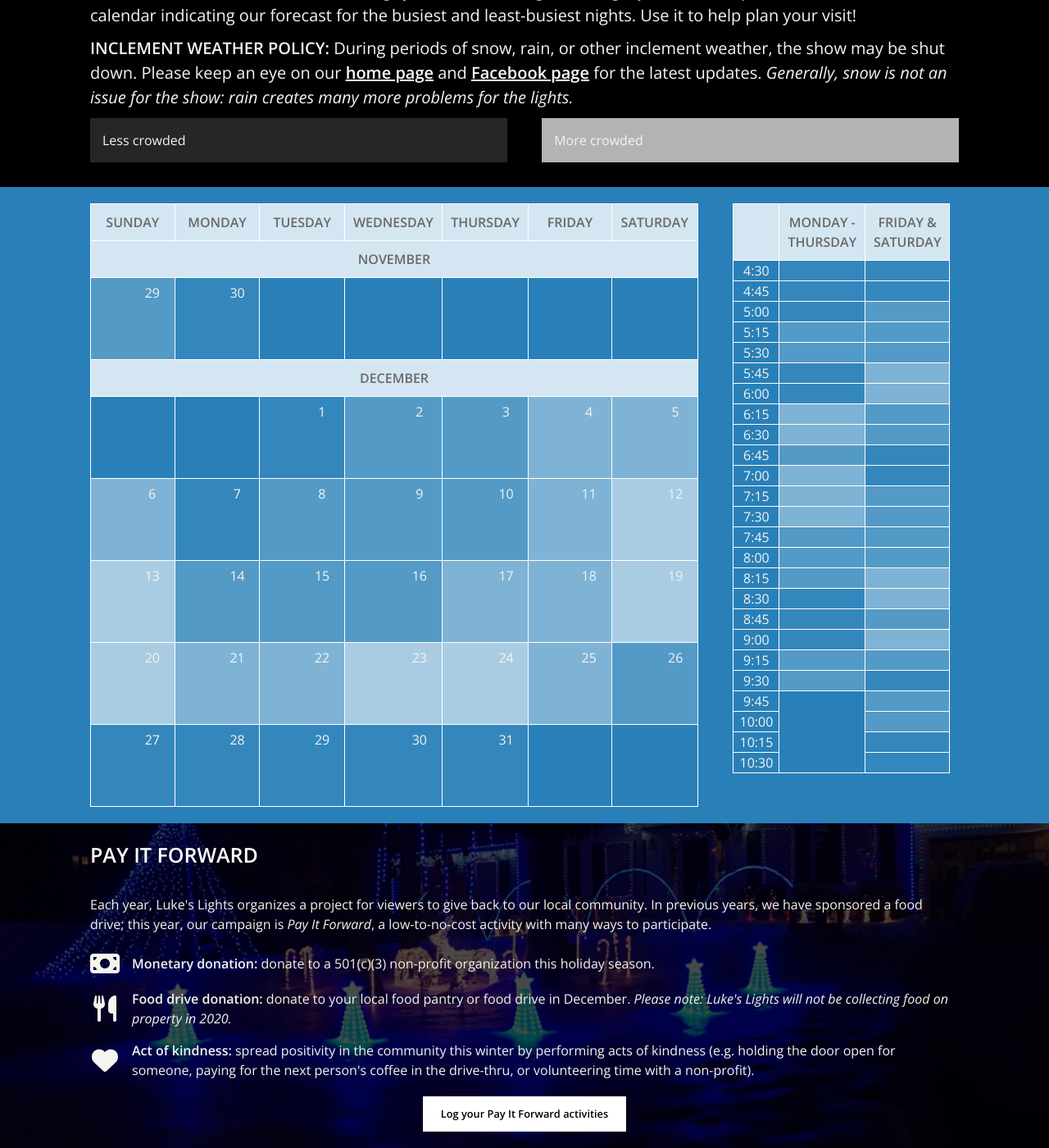
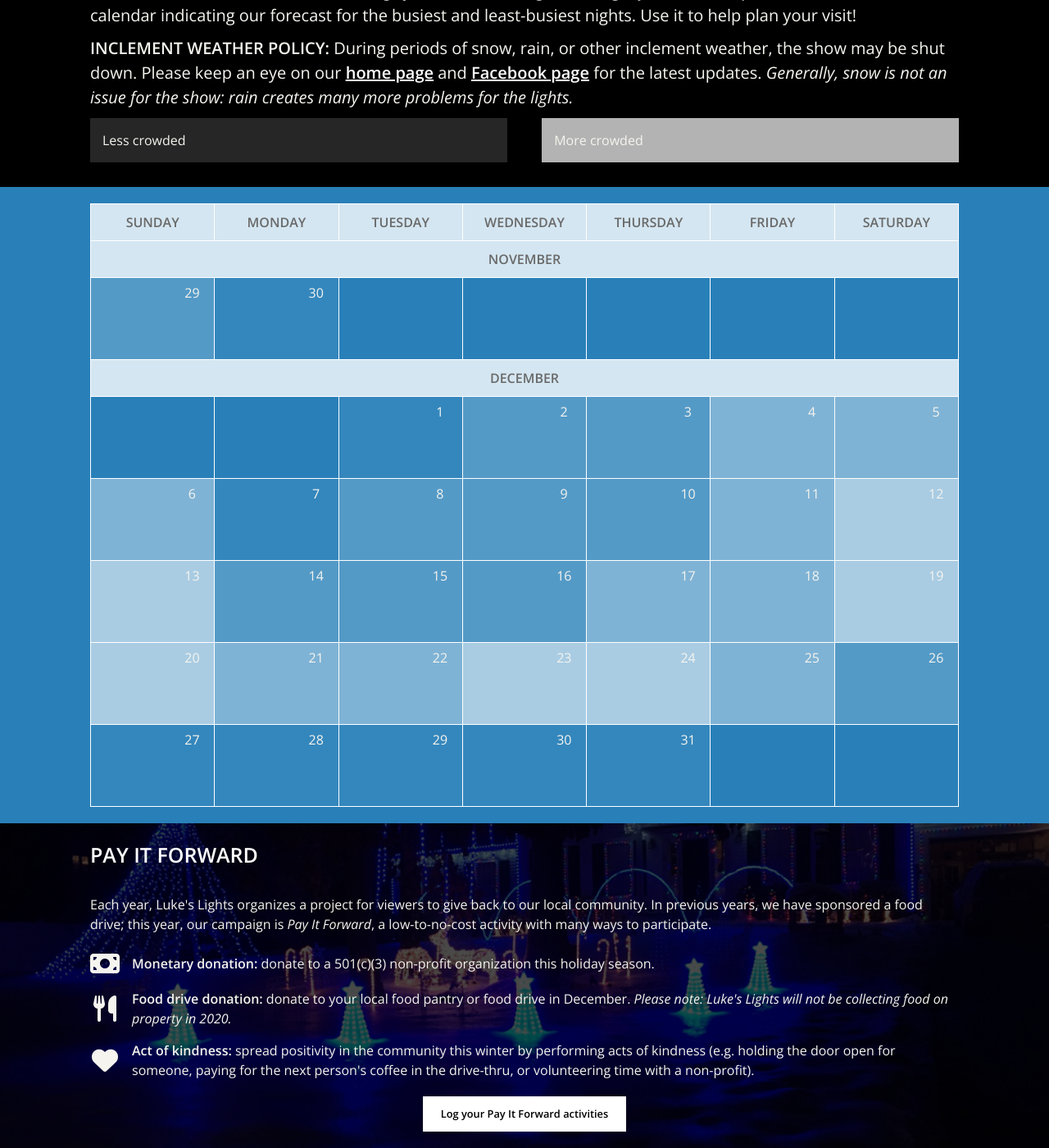
Before and after one commit to ldobson98/lukeslights, a Jekyll site: the page built from dates.html, in a window 1280 px wide and 1400 px high, scrolled down 702 px. Shown: the whole window at 82% size. Built offline with Jekyll 4.4.1, drawn with Linux system fonts in a browser that asks for light colours; nearby versions of some CDN libraries.

Commit message:
remove times table

```diff
--- a/dates.html
+++ b/dates.html
@@ -39,7 +39,8 @@ title: Information
 </div>
 <div class="donations calendar">
 	<div class="wrap">
-	<div class="col1of2 weighted" style="margin-top:auto;margin-bottom: auto;height:auto">
+	<!-- <div class="col1of2 weighted" style="margin-top:auto;margin-bottom: auto;height:auto"> -->
+	<div style="margin-top:auto;margin-bottom: auto;height:auto">
 		<table class="calendar">
 			<tbody>
 				<!-- <tr>
@@ -126,7 +127,7 @@ title: Information
 			</tbody>
 		</table>
 	</div>
-	<div class="col1of2 last-col weighted times">
+	<!-- <div class="col1of2 last-col weighted times">
 		<table>
 			<tbody>
 				<tr>
@@ -241,14 +242,14 @@ title: Information
 				</tr>
 				<tr>
 					<td>9:45</td>
-					<td rowspan="4" class="step"></td>
+					<td rowspan="2" class="step"></td>
 					<td class="step2"></td>
 				</tr>
 				<tr>
 					<td>10:00</td>
 					<td class="step2"></td>
 				</tr>
-				<tr>
+ 				<tr>
 					<td>10:15</td>
 					<td class="step1"></td>
 				</tr>
@@ -258,7 +259,7 @@ title: Information
 				</tr>
 			</tbody>
 		</table>
-	</div>
+	</div> -->
 	</div>
 </div>
 <!-- <div class="wrap dates">
```
